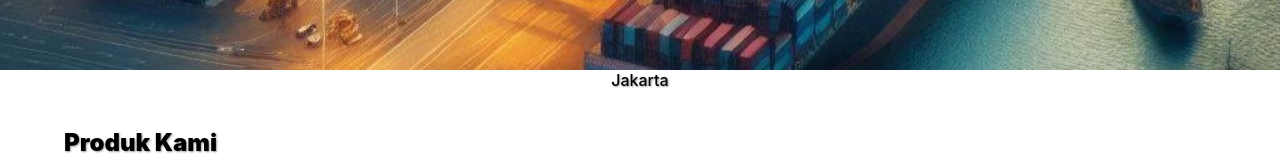
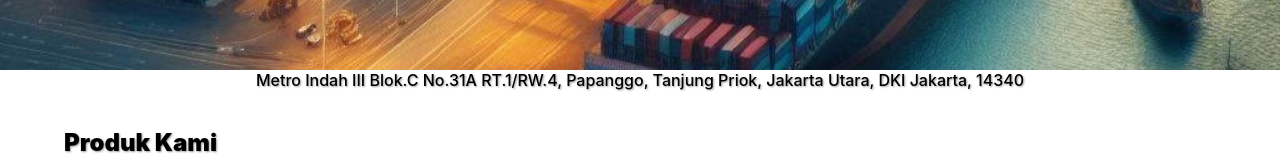
Before and after one commit to chrisprojs/eksotika-prima, a Next.js app: page / in a window 1280 px wide. Shown: the part 330-490 px from the top of the page. Built offline with nearby package versions, Linux system fonts and the light colour scheme; no server answers.

Commit message:
Change: Location area

```diff
--- a/src/app/page.css
+++ b/src/app/page.css
@@ -28,14 +28,15 @@
   font-size: 2vw;
 }
 
-.home-area-box{
+.home-location-box{
   display: flex;
   align-items: center;
   justify-content: center;
 }
 
-.home-area-text{
-  margin: 0px;
+.home-location-text{
+  margin: 0px 50px;
+  text-align: center;
   font-size: 1rem;
   font-weight: var(--var-font-semibold);
   text-shadow: var(--var-text-shadow-heading);
--- a/src/app/page.js
+++ b/src/app/page.js
@@ -14,9 +14,9 @@ export default function Home() {
           <p>Beli Banyak Nego Banyak!</p>
         </div>
       </div>
-      <div className='home-area-box'>
-        <p className="home-area-text">
-          Jakarta
+      <div className='home-location-box'>
+        <p className="home-location-text">
+          Metro Indah III Blok.C No.31A RT.1/RW.4, Papanggo, Tanjung Priok, Jakarta Utara, DKI Jakarta, 14340
         </p>
       </div>
       <div className='page-container'>
```
